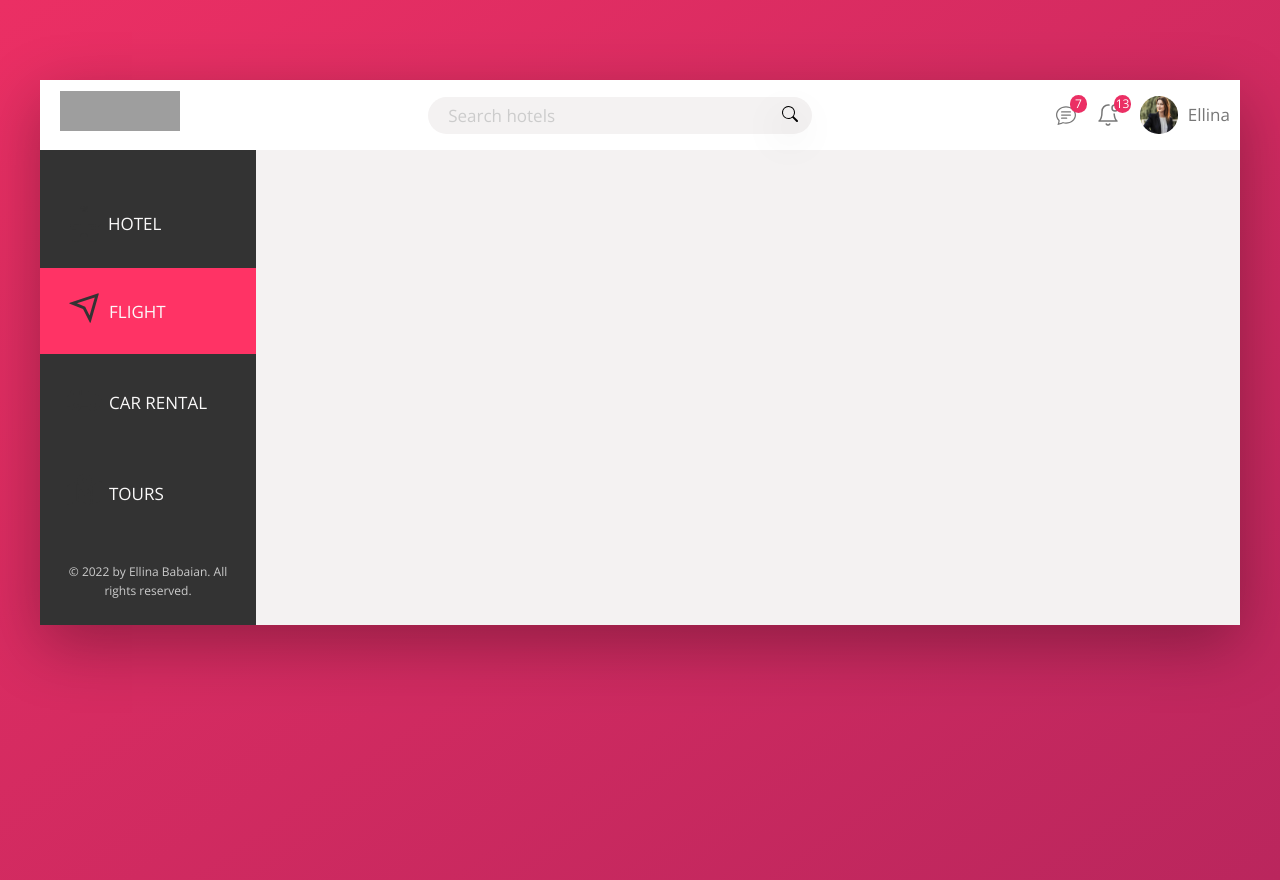
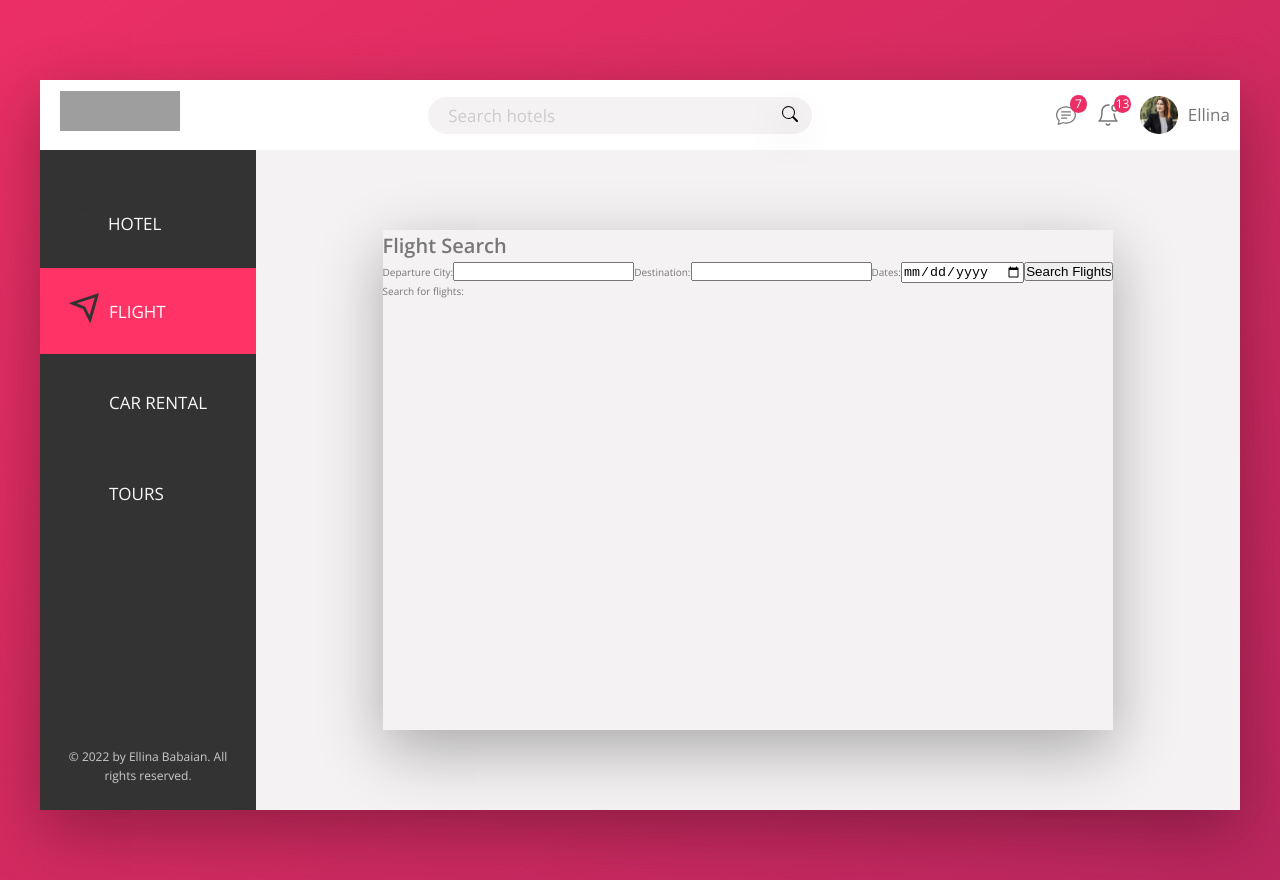
Before and after one commit to ellinababayan/Trillo2, a React (Create React App) app: page /flight in a window 1280 px wide. Built offline with nearby package versions, Linux system fonts and the light colour scheme; grey boxes are pictures that could not be loaded.

Commit message:
Flights page

```diff
--- a/src/App.js
+++ b/src/App.js
@@ -5,6 +5,7 @@ import NavBarContainer from "./components/navbar/NavbarContainer";
 import "../src/draftSTyle/main.css";
 import HotelsContainer from "./pages/hotels/HotelsContainer";
 import HomeContainer from "./pages/home/HomeContainer";
+import FlightsContainer from "./pages/flights/FlightsContainer";
 
 function App() {
   return (
@@ -16,8 +17,8 @@ function App() {
         <Routes>
           <Route path="/" element={<HomeContainer />}></Route>
           <Route path="/hotel" element={<HotelsContainer />}></Route>
-          {/* <Route path="/flights" element={<FlightsContainer />}></Route>
-        <Route path="/car" element={<CarContainer />}></Route>
+          <Route path="/flight" element={<FlightsContainer />}></Route>
+         {/*<Route path="/car" element={<CarContainer />}></Route>
         <Route path="/tours" element={<ToursContainer />}></Route> */}
         </Routes>
       </div>
--- a/src/pages/flights/Flights.jsx
+++ b/src/pages/flights/Flights.jsx
@@ -0,0 +1,66 @@
+import React, { useState } from "react";
+// import "./main.css";
+
+const Flights =(props) => {
+//   const [departure, setDeparture] = useState("");
+//   const [destination, setDestination] = useState("");
+//   const [dates, setDates] = useState("");
+//   const [bookingServices, setBookingServices] = useState([]);
+
+//   const handleSubmit = (event) => {
+//     event.preventDefault();
+
+//     const bookingService1 = `https://www.google.com/travel/flights/?from=${departure}&to=${destination}&dates=${dates}`;
+//     const bookingService2 = `https://www.expedia.com/Flights/?from=${departure}&to=${destination}&dates=${dates}`;
+
+//     setBookingServices([bookingService1, bookingService2]);
+//   };
+
+  return (
+    <div className="container">
+      <h1>Flight Search</h1>
+      <form onSubmit={props.handleSubmit}>
+        <label htmlFor="departure">Departure City:</label>
+        <input
+          type="text"
+          id="departure"
+          value={props.departure}
+          onChange={(e) => props.setDeparture(e.target.value)}
+          required
+        />
+        <label htmlFor="destination">Destination:</label>
+        <input
+          type="text"
+          id="destination"
+          value={props.destination}
+          onChange={(e) => props.setDestination(e.target.value)}
+          required
+        />
+        <label htmlFor="dates">Dates:</label>
+        <input
+          type="date"
+          id="dates"
+          value={props.dates}
+          onChange={(e) => props.setDates(e.target.value)}
+          required
+        />
+        <button type="submit">Search Flights</button>
+      </form>
+      <div className="results">
+        <p>Search for flights:</p>
+        {props.bookingServices.map((service, index) => (
+          <a
+            key={index}
+            href={service}
+            target="_blank"
+            rel="noopener noreferrer"
+          >
+            Booking Service {index + 1}
+          </a>
+        ))}
+      </div>
+    </div>
+  );
+}
+
+export default Flights;
--- a/src/pages/flights/FlightsContainer.jsx
+++ b/src/pages/flights/FlightsContainer.jsx
@@ -0,0 +1,32 @@
+import React, {useState} from "react";
+import Flights from "./Flights";
+
+const FlightsContainer = () => {
+  const [departure, setDeparture] = useState("");
+  const [destination, setDestination] = useState("");
+  const [dates, setDates] = useState("");
+  const [bookingServices, setBookingServices] = useState([]);
+
+  const handleSubmit = (event) => {
+    event.preventDefault();
+
+    const bookingService1 = `https://www.google.com/travel/flights/?from=${departure}&to=${destination}&dates=${dates}`;
+    const bookingService2 = `https://www.expedia.com/Flights/?from=${departure}&to=${destination}&dates=${dates}`;
+
+    setBookingServices([bookingService1, bookingService2]);
+  };
+  return (
+    <Flights
+      handleSubmit={handleSubmit}
+      departure={departure}
+      setDeparture={setDeparture}
+      dates={dates}
+      setDates={setDates}
+      destination={destination}
+      setDestination={setDestination}
+      bookingServices={bookingServices}
+    />
+  );
+};
+
+export default FlightsContainer;
--- a/src/pages/home/Home.jsx
+++ b/src/pages/home/Home.jsx
@@ -27,6 +27,11 @@ const Home = () => {
           <a href="#" className="navigation">
             <span>Tours</span>
           </a>
+        </div>
+        <div>
+          <button type="submit" id="down" className="navigation">
+            &#8964;
+          </button>
         </div>
       </div>
 
--- a/src/pages/hotels/Hotels.jsx
+++ b/src/pages/hotels/Hotels.jsx
@@ -3,6 +3,12 @@ import "./Hotels.css";
 import { Star } from "../../components/svg/Icons";
 
 const Hotels = () => {
+  const handleRedirect = () => {
+    window.open(
+      "https://www.expedia.com/Hotels?locale=en_US&siteid=1&semcid=US.B.GOOGLE.BT-c-EN.HOTEL&semdtl=a118255096947.b1140212825805.g1kwd-44236933.e1c.m1Cj0KCQjw84anBhCtARIsAISI-xf7oHZEjc_0JUDnR5PMVoNTFjV18IqlwPrTBhsboIHl86hjZBGnmHMaAsqEEALw_wcB.r1ef8e0ce40a81e678f176f6a82631526e21006d3855c1d6f13568c5db536829e9.c1qHyqXpYVls_6yaMOyjqIXg.j19031140.k1.d1624926830979.h1e.i1.l1.n1.o1.p1.q1.s1.t1.x1.f1.u1.v1.w1&gclid=Cj0KCQjw84anBhCtARIsAISI-xf7oHZEjc_0JUDnR5PMVoNTFjV18IqlwPrTBhsboIHl86hjZBGnmHMaAsqEEALw_wcB"
+    );
+  };
+
   return (
     <main className="hotel-view">
       <div className="gallery">
@@ -146,7 +152,7 @@ const Hotels = () => {
         <h2 className="cta__book-now">
           Good news! We have 4 free rooms for your selected dates!
         </h2>
-        <button className="btn">
+        <button className="btn" onClick={handleRedirect}>
           <span className="btn__visible">Book now</span>
           <span className="btn__invisible">Only 4 rooms left</span>
         </button>
```
